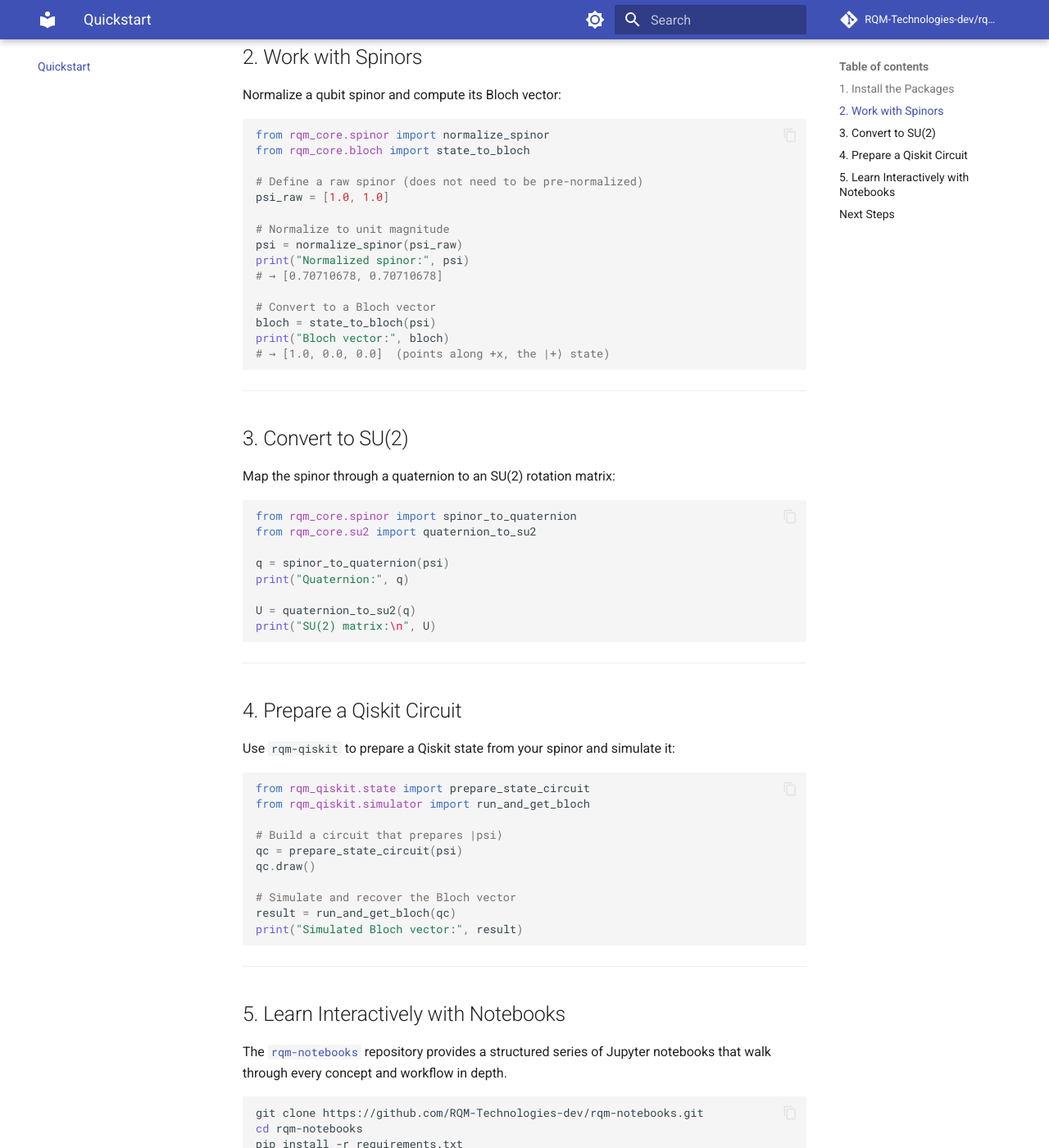
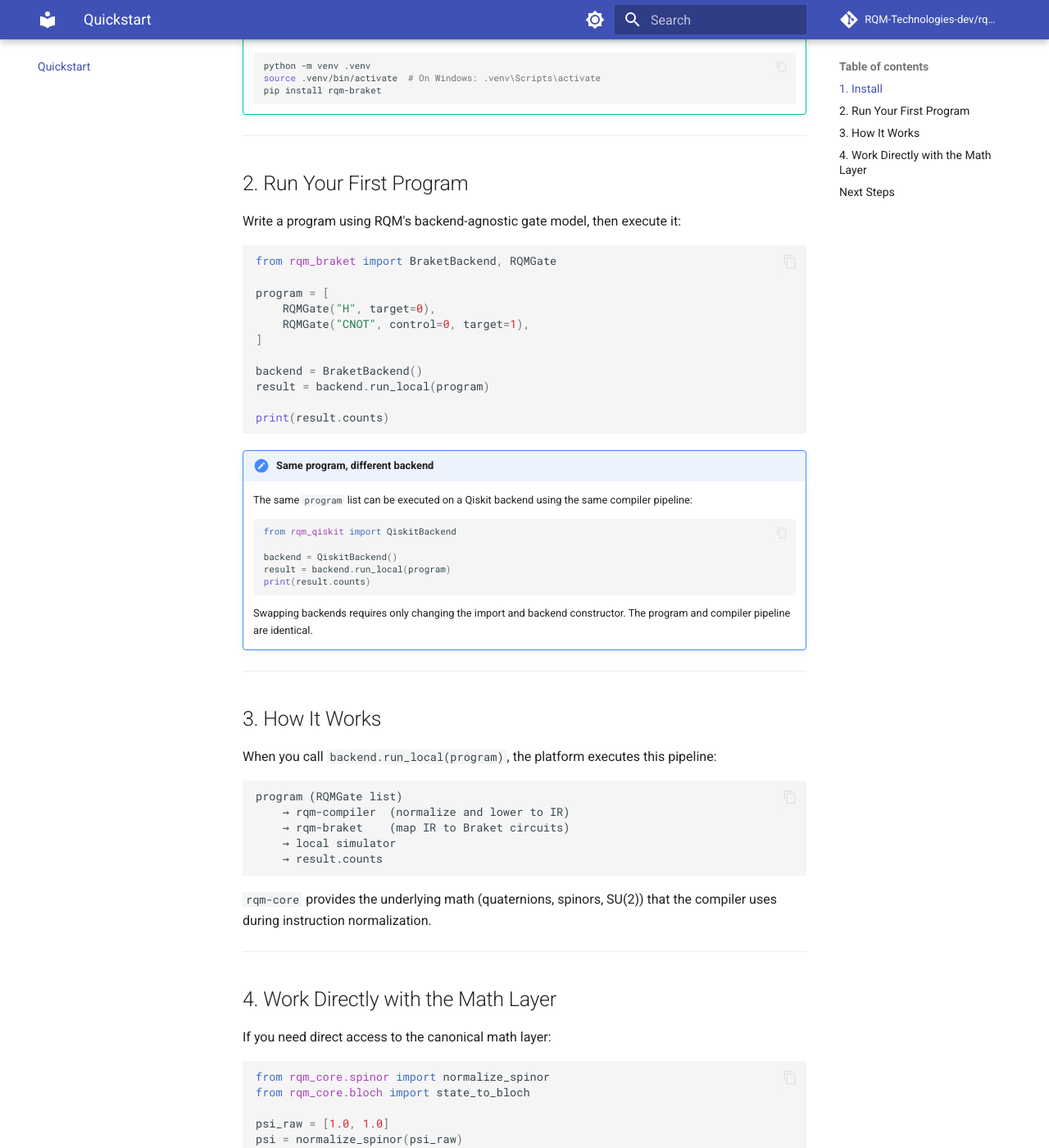
Before and after one commit to RQM-Technologies-dev/rqm-docs, an MkDocs documentation site: the page built from docs/quickstart.md, in a window 1280 px wide and 1400 px high, scrolled down 762 px. Shown: the whole window at 82% size. Built offline with MkDocs 1.6.1 and Material for MkDocs 9.7.7, drawn with Linux system fonts in a browser that asks for light colours; comment, search, counter and statistics services are not loaded; some of the changed text lies outside the part shown.

Commit message:
Upgrade docs to compiler-first platform architecture and onboarding flow
Co-authored-by: RQM-Technologies-dev <267137213+RQM-Technologies-dev@users.noreply.github.com>

````diff
--- a/docs/architecture.md
+++ b/docs/architecture.md
@@ -1,6 +1,6 @@
 # Architecture
 
-This page explains the layering and dependency philosophy of the RQM ecosystem, and why the stack is organized the way it is.
+This page explains the layering and dependency philosophy of the RQM platform, and why the stack is organized the way it is.
 
 ---
 
@@ -8,39 +8,69 @@ This page explains the layering and dependency philosophy of the RQM ecosystem,
 
 ### 1. Canonical math lives in `rqm-core`
 
-`rqm-core` is the single source of truth for all quaternion algebra, spinor representations, Bloch vector geometry, and SU(2) group operations. No other repository in the ecosystem duplicates this logic.
+`rqm-core` is the single source of truth for all quaternion algebra, spinor representations, Bloch vector geometry, and SU(2) group operations. No other package in the platform duplicates this logic.
 
 If you need to compute a spinor normalization, convert to a Bloch vector, or construct an SU(2) rotation matrix — that implementation belongs in `rqm-core`.
 
-### 2. Execution lives in `rqm-qiskit`
+### 2. Compilation lives in `rqm-compiler`
 
-`rqm-qiskit` is the bridge between the mathematical abstractions in `rqm-core` and the Qiskit circuit framework. It does not re-implement math; it maps it.
+`rqm-compiler` is the bridge between the math layer and execution backends. It accepts backend-agnostic programs and produces a normalized instruction set that any backend can consume.
 
-State preparation, gate construction, and simulator interaction belong here. The dependency direction is strictly one way: `rqm-qiskit` imports from `rqm-core`, never the reverse.
+The compiler resolves logical gate names to explicit unitary matrices using `rqm-core` primitives. It applies normalization passes to ensure the IR is backend-ready. Backends do not perform gate resolution — that work is done once at the compiler level.
 
-### 3. Teaching lives in `rqm-notebooks`
+### 3. Execution lives in the backend packages
 
-`rqm-notebooks` provides the guided learning experience. Notebooks demonstrate how to use both `rqm-core` and `rqm-qiskit` together to explore quantum geometry and run circuits.
+`rqm-qiskit` and `rqm-braket` are execution backends. They translate the compiler IR into their respective native circuit formats and run them on simulators or hardware.
 
-Notebooks are allowed to be exploratory and pedagogical, but they do not define new math or new library functions.
+Neither backend reimplements math or compilation logic. They each implement the same interface contract, which is why the same program runs on either backend without modification.
 
 ### 4. Documentation lives in `rqm-docs`
 
-`rqm-docs` (this site) organizes and explains the ecosystem. It does not introduce new algorithms, theory, or notebook content. Its job is to make everything else discoverable, understandable, and usable.
+`rqm-docs` (this site) organizes and explains the platform. It does not introduce new algorithms, theory, or notebook content. Its job is to make everything else discoverable, understandable, and usable.
+
+---
+
+## Compiler-First Pipeline
+
+The full lowering path from program to result:
+
+```
+RQMGate list
+    │
+    ▼
+rqm-compiler
+  (normalize gates, resolve matrices, produce IR)
+    │
+    ├──────────────────┐
+    ▼                  ▼
+rqm-qiskit        rqm-braket
+(Qiskit circuit)  (Braket circuit)
+    │                  │
+    ▼                  ▼
+simulator/hardware  simulator/hardware
+    │                  │
+    ▼                  ▼
+result.counts      result.counts
+```
+
+The program is defined once. The compiler processes it once. Execution backends are interchangeable.
 
 ---
 
 ## Dependency Graph
 
 ```
-rqm-notebooks ──► rqm-qiskit ──► rqm-core
-                       └─────────────► rqm-core
+rqm-braket  ──► rqm-compiler ──► rqm-core
+rqm-qiskit  ──► rqm-compiler ──► rqm-core
+rqm-notebooks ──► rqm-qiskit, rqm-braket
 ```
 
 - `rqm-core` has no ecosystem dependencies.
-- `rqm-qiskit` depends on `rqm-core`.
-- `rqm-notebooks` depends on both `rqm-core` and `rqm-qiskit`.
-- `rqm-docs` references all three but has no runtime dependency on any of them.
+- `rqm-compiler` depends on `rqm-core`.
+- `rqm-qiskit` depends on `rqm-compiler` (and transitively `rqm-core`).
+- `rqm-braket` depends on `rqm-compiler` (and transitively `rqm-core`).
+- `rqm-notebooks` depends on the execution backends.
+- `rqm-docs` references all packages but has no runtime dependency on any of them.
 
 ---
 
@@ -49,35 +79,39 @@ rqm-notebooks ──► rqm-qiskit ──► rqm-core
 | Layer | Repository | Responsibility |
 |---|---|---|
 | Math | `rqm-core` | Defines canonical representations and operations |
-| Execution | `rqm-qiskit` | Maps math to Qiskit circuits and simulators |
-| Learning | `rqm-notebooks` | Teaches and demonstrates the ecosystem through notebooks |
+| Compiler | `rqm-compiler` | Normalizes programs to a backend-agnostic IR |
+| Execution | `rqm-qiskit` | Maps IR to Qiskit circuits and simulators |
+| Execution | `rqm-braket` | Maps IR to Braket circuits and simulators |
+| Learning | `rqm-notebooks` | Teaches and demonstrates the platform through notebooks |
 | Documentation | `rqm-docs` | Explains, organizes, and guides users |
 
 ---
 
 ## What Belongs Where
 
-| Content Type | Correct Repository |
+| Content Type | Correct Package |
 |---|---|
 | Quaternion multiplication | `rqm-core` |
 | Bloch vector conversion | `rqm-core` |
 | SU(2) matrix construction | `rqm-core` |
-| Qiskit gate from spinor | `rqm-qiskit` |
-| Circuit execution helpers | `rqm-qiskit` |
-| State vector extraction | `rqm-qiskit` |
+| Gate normalization and IR lowering | `rqm-compiler` |
+| Qiskit circuit from IR | `rqm-qiskit` |
+| Braket circuit from IR | `rqm-braket` |
+| Circuit execution helpers | `rqm-qiskit` / `rqm-braket` |
 | Tutorial notebook | `rqm-notebooks` |
 | Concept explanation | `rqm-docs` |
 | API reference guide | `rqm-docs` |
 
 ---
 
-## Why Not One Big Repo?
+## Why This Architecture?
 
-Separating concerns across repositories gives each layer a clear scope:
+Separating math, compilation, and execution into distinct layers provides concrete benefits:
 
-- It keeps `rqm-core` dependency-light and testable in isolation.
-- It allows `rqm-qiskit` to evolve with Qiskit without touching the math.
-- It allows notebooks to be updated as learning content without affecting production code.
-- It ensures that documentation can be maintained, versioned, and deployed independently.
+- **`rqm-core` stays dependency-light** and can be tested in isolation without any quantum framework installed.
+- **`rqm-compiler` is backend-neutral** — optimization and normalization passes apply once and benefit all backends.
+- **Backends evolve independently** — changes to Qiskit's API do not affect the Braket backend, and vice versa.
+- **Programs are portable** — the same program description runs on any registered backend.
+- **Documentation is independently deployable** — `rqm-docs` has no runtime dependencies on the packages it documents.
 
-Monorepos trade clarity for convenience. For an ecosystem centered on mathematical correctness and pedagogical value, clear boundaries are worth the additional structure.
+For an ecosystem built around mathematical correctness and backend independence, clear layer boundaries are worth the additional structure.
--- /dev/null
+++ b/docs/concepts.md
@@ -0,0 +1,106 @@
+# Concepts
+
+This page explains the key design ideas behind the RQM platform: why it is built as a compiler-first system, what backend abstraction means in practice, and how the canonical lowering path works.
+
+---
+
+## Compiler-First Design
+
+Most quantum frameworks couple the program representation tightly to a single execution backend. RQM takes a different approach: the program is compiled first, then executed.
+
+The compiler layer (`rqm-compiler`) sits between the math layer and the execution backends. Its job is to:
+
+- Accept a backend-agnostic program (a list of `RQMGate` instructions)
+- Normalize the instruction set to a canonical intermediate representation (IR)
+- Produce an IR that any registered backend can consume
+
+This means the same program description is valid input for any backend. The backends do not need to understand each other — they only need to implement the IR contract.
+
+**Why this matters:**
+
+- Programs are portable. A program written for Braket works on Qiskit without modification.
+- Optimization passes can be applied at the compiler level, once, for all backends.
+- Adding a new backend means implementing one interface, not rewriting programs.
+
+---
+
+## Backend Abstraction
+
+RQM currently ships two execution backends:
+
+| Backend | Package | Runtime |
+|---|---|---|
+| Qiskit | [`rqm-qiskit`](https://github.com/RQM-Technologies-dev/rqm-qiskit) | IBM Qiskit / Aer simulator |
+| AWS Braket | [`rqm-braket`](https://github.com/RQM-Technologies-dev/rqm-braket) | Amazon Braket local and cloud |
+
+Both backends expose the same interface. Swapping backends is a one-line change:
+
+```python
+# Braket
+from rqm_braket import BraketBackend
+backend = BraketBackend()
+
+# Qiskit
+from rqm_qiskit import QiskitBackend
+backend = QiskitBackend()
+
+# Same program works with either backend
+result = backend.run_local(program)
+```
+
+The execution backend is responsible for:
+
+- Translating the compiler IR into the native circuit format (Qiskit `QuantumCircuit` or Braket `Circuit`)
+- Submitting the circuit to a local simulator or a cloud device
+- Returning results in a normalized format (`result.counts`, `result.statevector`)
+
+---
+
+## Canonical Lowering Path
+
+The full pipeline from program to result:
+
+```
+RQMGate list  -->  rqm-compiler IR  -->  backend circuit  -->  results
+```
+
+**Step 1: Program definition**
+
+Programs are written as lists of `RQMGate` objects. Gates carry logical names (`"H"`, `"CNOT"`, `"RZ"`) and qubit targets. They do not reference any specific backend.
+
+**Step 2: Compiler normalization**
+
+`rqm-compiler` resolves each logical gate to a canonical matrix representation using the math primitives in `rqm-core` (quaternions, SU(2) matrices). It produces a normalized IR where all gates have explicit unitary matrices and explicit qubit mappings.
+
+**Step 3: Backend translation**
+
+The selected backend reads the normalized IR and constructs its native circuit representation. It does not perform any gate resolution or math — that work is already done.
+
+**Step 4: Execution and result**
+
+The backend runs the circuit and returns a result object. Results are normalized across backends so that `result.counts` and `result.statevector` are available regardless of which backend was used.
+
+---
+
+## The Math Foundation
+
+`rqm-core` provides the mathematical primitives that the compiler uses:
+
+- **Quaternions** — encode 3D rotations in four numbers; the primary representation for single-qubit gates
+- **Spinors** — two-component complex vectors representing quantum states
+- **SU(2) matrices** — 2×2 unitary matrices derived from quaternions; the gate representation consumed by backends
+- **Bloch vectors** — geometric representation of qubit state on the unit sphere
+
+These are defined once in `rqm-core` and shared across the entire stack. No backend reimplements them.
+
+For a deeper treatment of the math:
+
+- [Quaternion Intuition](concepts/quaternion-intuition.md)
+- [Spinors and the Bloch Sphere](concepts/spinor-bloch.md)
+- [SU(2) Geometry](concepts/su2-geometry.md)
+- [Global Phase](concepts/global-phase.md)
+
+---
+
+!!! tip "Start with the code"
+    The [Quickstart](quickstart.md) shows a working end-to-end example before any theory. Read that first if you prefer code over concepts.
--- a/docs/ecosystem.md
+++ b/docs/ecosystem.md
@@ -1,6 +1,6 @@
 # The RQM Ecosystem
 
-The RQM ecosystem is composed of four focused repositories. Each one has a distinct responsibility, and they are designed to be used together without duplicating logic across boundaries.
+RQM is a compiler-first quantum software platform built from focused, composable packages. Each package has a distinct responsibility. They are designed to work together without duplicating logic across boundaries.
 
 ---
 
@@ -8,35 +8,54 @@ The RQM ecosystem is composed of four focused repositories. Each one has a disti
 
 ### `rqm-core` — Canonical Math Engine
 
-`rqm-core` defines the mathematical foundation of the ecosystem. All quaternion operations, spinor normalizations, Bloch vector conversions, and SU(2) transformations originate here.
+`rqm-core` defines the mathematical foundation of the platform. All quaternion operations, spinor normalizations, Bloch vector conversions, and SU(2) transformations originate here.
 
-- **No Qiskit dependency** — pure mathematics and linear algebra
-- **Single source of truth** — other repos import from `rqm-core`, not the other way around
+- **No backend dependency** — pure mathematics and linear algebra
+- **Single source of truth** — all other packages import from `rqm-core`, not the other way around
 - **Well-typed and testable** — designed for reliability and reproducibility
 
-### `rqm-qiskit` — Execution Bridge
+### `rqm-compiler` — Instruction Compiler
 
-`rqm-qiskit` takes the mathematical objects defined in `rqm-core` and maps them onto Qiskit circuits, gates, and simulators.
+`rqm-compiler` sits between the math layer and the execution backends. It accepts backend-agnostic programs and produces a normalized intermediate representation (IR) that any backend can consume.
 
-- **Depends on `rqm-core`** for all math
-- **Exposes state preparation utilities** that accept RQM spinors and quaternions
-- **Provides simulator helpers** for running and extracting results from Qiskit circuits
+- **Depends on `rqm-core`** for gate matrix resolution
+- **Backend-independent** — the compiler output is the same regardless of which backend will run the program
+- **Enables optimization passes** that apply once across all backends
+
+### `rqm-qiskit` — Qiskit Execution Backend
+
+`rqm-qiskit` translates the compiler IR into Qiskit circuits and runs them on the Aer simulator or IBM hardware.
+
+- **Depends on `rqm-compiler`** for the normalized IR
+- **Exposes `QiskitBackend`** with `run_local()` and `run_device()` methods
+- **Returns normalized results** compatible with the RQM result contract
+
+### `rqm-braket` — AWS Braket Execution Backend
+
+`rqm-braket` translates the compiler IR into Amazon Braket circuits and runs them locally or on AWS quantum hardware.
+
+- **Depends on `rqm-compiler`** for the normalized IR
+- **Exposes `BraketBackend`** with `run_local()` and `run_device()` methods
+- **Returns normalized results** compatible with the RQM result contract
 
 ### `rqm-notebooks` — Demos and Learning
 
 `rqm-notebooks` is a curated collection of Jupyter notebooks that guide users from first principles through practical quantum circuit execution.
 
-- **Depends on both `rqm-core` and `rqm-qiskit`**
+- **Depends on `rqm-core` and execution backends**
 - **Structured as a learning path** — notebooks are numbered and build on each other
-- **Serves as living documentation** of how the ecosystem is used in practice
-
-### `rqm-docs` — Official Documentation (this site)
-
-`rqm-docs` is the unified documentation layer. It does not introduce new math, algorithms, or notebook content — it explains, organizes, and guides users through the ecosystem.
+- **Serves as living documentation** of how the platform is used in practice
 
 ---
 
 ## Architecture Diagram
+
+```
+rqm-core      → canonical math (quaternions, spinors, SU(2))
+rqm-compiler  → instruction generation and normalization
+rqm-qiskit    → Qiskit execution backend
+rqm-braket    → AWS Braket execution backend
+```
 
 ```
 ┌──────────────────────────────────────────────────────────┐
@@ -47,13 +66,16 @@ The RQM ecosystem is composed of four focused repositories. Each one has a disti
          ┌───────────────┼───────────────┐
          ▼               ▼               ▼
   ┌─────────────┐ ┌──────────────┐ ┌───────────────┐
-  │  rqm-core   │ │ rqm-qiskit   │ │ rqm-notebooks │
-  │ (math/core) │◄│(exec bridge) │ │  (learning)   │
-  └─────────────┘ └──────────────┘ └───────────────┘
-         ▲                 ▲
-         └─────────────────┘
-          rqm-qiskit and rqm-notebooks
-          both depend on rqm-core
+  │  rqm-core   │ │ rqm-compiler │ │ rqm-notebooks │
+  │ (math/core) │◄│  (compiler)  │ │  (learning)   │
+  └─────────────┘ └──────┬───────┘ └───────────────┘
+                         │
+             ┌───────────┴───────────┐
+             ▼                       ▼
+      ┌─────────────┐        ┌──────────────┐
+      │ rqm-qiskit  │        │  rqm-braket  │
+      │  (Qiskit)   │        │   (Braket)   │
+      └─────────────┘        └──────────────┘
 ```
 
 ---
@@ -62,8 +84,10 @@ The RQM ecosystem is composed of four focused repositories. Each one has a disti
 
 | Goal | Where to go |
 |---|---|
-| Understand the math | [`rqm-core`](https://github.com/RQM-Technologies-dev/rqm-core) source + [Concepts](concepts/quaternion-intuition.md) pages |
-| Run a quantum circuit | [`rqm-qiskit`](https://github.com/RQM-Technologies-dev/rqm-qiskit) + [API guide](api/rqm-qiskit-api.md) |
+| Understand the math | [`rqm-core`](https://github.com/RQM-Technologies-dev/rqm-core) source + [Concepts](concepts.md) |
+| Understand the compiler | [`rqm-compiler`](https://github.com/RQM-Technologies-dev/rqm-compiler) + [Architecture](architecture.md) |
+| Run on Qiskit | [`rqm-qiskit`](https://github.com/RQM-Technologies-dev/rqm-qiskit) + [API guide](api/rqm-qiskit-api.md) |
+| Run on Braket | [`rqm-braket`](https://github.com/RQM-Technologies-dev/rqm-braket) |
 | Learn interactively | [`rqm-notebooks`](https://github.com/RQM-Technologies-dev/rqm-notebooks) + [Notebooks guide](notebooks.md) |
 | Read architecture rationale | [Architecture page](architecture.md) |
 | Install packages | [Installation guide](installation.md) |
--- a/docs/quickstart.md
+++ b/docs/quickstart.md
@@ -1,106 +1,105 @@
 # Quickstart
 
-Get up and running with the RQM ecosystem in a few minutes.
+> **Write once. Run on any quantum backend.**
+
+Get up and running with the RQM platform in a few minutes.
 
 ---
 
-## 1. Install the Packages
+## 1. Install
 
-Install `rqm-core` (the math engine) and `rqm-qiskit` (the Qiskit execution bridge) from PyPI:
+Install the execution backend you want to use. Each backend pulls in `rqm-core` and `rqm-compiler` automatically.
+
+**AWS Braket backend:**
 
 ```bash
-pip install rqm-core
+pip install rqm-braket
+```
+
+**Qiskit backend:**
+
+```bash
 pip install rqm-qiskit
 ```
 
-Or install both together:
+**Install both:**
 
 ```bash
-pip install rqm-core rqm-qiskit
+pip install rqm-braket rqm-qiskit
 ```
 
 !!! tip "Virtual environment recommended"
-    Use a virtual environment to keep your project dependencies isolated:
     ```bash
     python -m venv .venv
     source .venv/bin/activate  # On Windows: .venv\Scripts\activate
-    pip install rqm-core rqm-qiskit
+    pip install rqm-braket
     ```
 
 ---
 
-## 2. Work with Spinors
+## 2. Run Your First Program
 
-Normalize a qubit spinor and compute its Bloch vector:
+Write a program using RQM's backend-agnostic gate model, then execute it:
+
+```python
+from rqm_braket import BraketBackend, RQMGate
+
+program = [
+    RQMGate("H", target=0),
+    RQMGate("CNOT", control=0, target=1),
+]
+
+backend = BraketBackend()
+result = backend.run_local(program)
+
+print(result.counts)
+```
+
+!!! note "Same program, different backend"
+    The same `program` list can be executed on a Qiskit backend using the same compiler pipeline:
+    ```python
+    from rqm_qiskit import QiskitBackend
+
+    backend = QiskitBackend()
+    result = backend.run_local(program)
+    print(result.counts)
+    ```
+    Swapping backends requires only changing the import and backend constructor. The program and compiler pipeline are identical.
+
+---
+
+## 3. How It Works
+
+When you call `backend.run_local(program)`, the platform executes this pipeline:
+
+```
+program (RQMGate list)
+    → rqm-compiler  (normalize and lower to IR)
+    → rqm-braket    (map IR to Braket circuits)
+    → local simulator
+    → result.counts
+```
+
+`rqm-core` provides the underlying math (quaternions, spinors, SU(2)) that the compiler uses during instruction normalization.
+
+---
+
+## 4. Work Directly with the Math Layer
+
+If you need direct access to the canonical math layer:
 
 ```python
 from rqm_core.spinor import normalize_spinor
 from rqm_core.bloch import state_to_bloch
 
-# Define a raw spinor (does not need to be pre-normalized)
 psi_raw = [1.0, 1.0]
+psi = normalize_spinor(psi_raw)
+bloch = state_to_bloch(psi)
 
-# Normalize to unit magnitude
-psi = normalize_spinor(psi_raw)
 print("Normalized spinor:", psi)
-# → [0.70710678, 0.70710678]
-
-# Convert to a Bloch vector
-bloch = state_to_bloch(psi)
 print("Bloch vector:", bloch)
-# → [1.0, 0.0, 0.0]  (points along +x, the |+⟩ state)
+# Bloch vector: [1.0, 0.0, 0.0]  (|+⟩ state, points along +x)
 ```
-
----
-
-## 3. Convert to SU(2)
-
-Map the spinor through a quaternion to an SU(2) rotation matrix:
-
-```python
-from rqm_core.spinor import spinor_to_quaternion
-from rqm_core.su2 import quaternion_to_su2
-
-q = spinor_to_quaternion(psi)
-print("Quaternion:", q)
-
-U = quaternion_to_su2(q)
-print("SU(2) matrix:\n", U)
-```
-
----
-
-## 4. Prepare a Qiskit Circuit
-
-Use `rqm-qiskit` to prepare a Qiskit state from your spinor and simulate it:
-
-```python
-from rqm_qiskit.state import prepare_state_circuit
-from rqm_qiskit.simulator import run_and_get_bloch
-
-# Build a circuit that prepares |psi⟩
-qc = prepare_state_circuit(psi)
-qc.draw()
-
-# Simulate and recover the Bloch vector
-result = run_and_get_bloch(qc)
-print("Simulated Bloch vector:", result)
-```
-
----
-
-## 5. Learn Interactively with Notebooks
-
-The [`rqm-notebooks`](https://github.com/RQM-Technologies-dev/rqm-notebooks) repository provides a structured series of Jupyter notebooks that walk through every concept and workflow in depth.
-
-```bash
-git clone https://github.com/RQM-Technologies-dev/rqm-notebooks.git
-cd rqm-notebooks
-pip install -r requirements.txt
-jupyter lab
-```
-
-Open the notebooks in numbered order. See the [Notebooks guide](notebooks.md) for the full learning path.
 
 ---
 
@@ -108,8 +107,8 @@ Open the notebooks in numbered order. See the [Notebooks guide](notebooks.md) fo
 
 | Goal | Where to go |
 |---|---|
+| Understand how the layers connect | [Concepts](concepts.md) |
+| Full ecosystem overview | [Ecosystem](ecosystem.md) |
 | Full install options (editable, from GitHub) | [Installation](installation.md) |
-| Understand how the repos relate | [Ecosystem](ecosystem.md) |
-| Build quaternion / spinor intuition | [Concepts](concepts/quaternion-intuition.md) |
-| API function reference | [rqm-core API](api/rqm-core-api.md) |
+| Math API reference | [rqm-core API](api/rqm-core-api.md) |
 | Qiskit execution reference | [rqm-qiskit API](api/rqm-qiskit-api.md) |
--- a/mkdocs.yml
+++ b/mkdocs.yml
@@ -44,10 +44,12 @@ markdown_extensions:
 
 nav:
   - Home: index.md
+  - Quickstart: quickstart.md
   - Ecosystem: ecosystem.md
-  - Quickstart: quickstart.md
+  - Concepts: concepts.md
+  - Architecture: architecture.md
   - Install: installation.md
-  - Concepts:
+  - Deep Dives:
       - Quaternion Intuition: concepts/quaternion-intuition.md
       - Spinors and the Bloch Sphere: concepts/spinor-bloch.md
       - SU(2) Geometry: concepts/su2-geometry.md
@@ -56,4 +58,3 @@ nav:
   - API:
       - rqm-core API: api/rqm-core-api.md
       - rqm-qiskit API: api/rqm-qiskit-api.md
-  - Architecture: architecture.md
````
Also changed, not shown: docs/index.md (+32 -43 lines).
